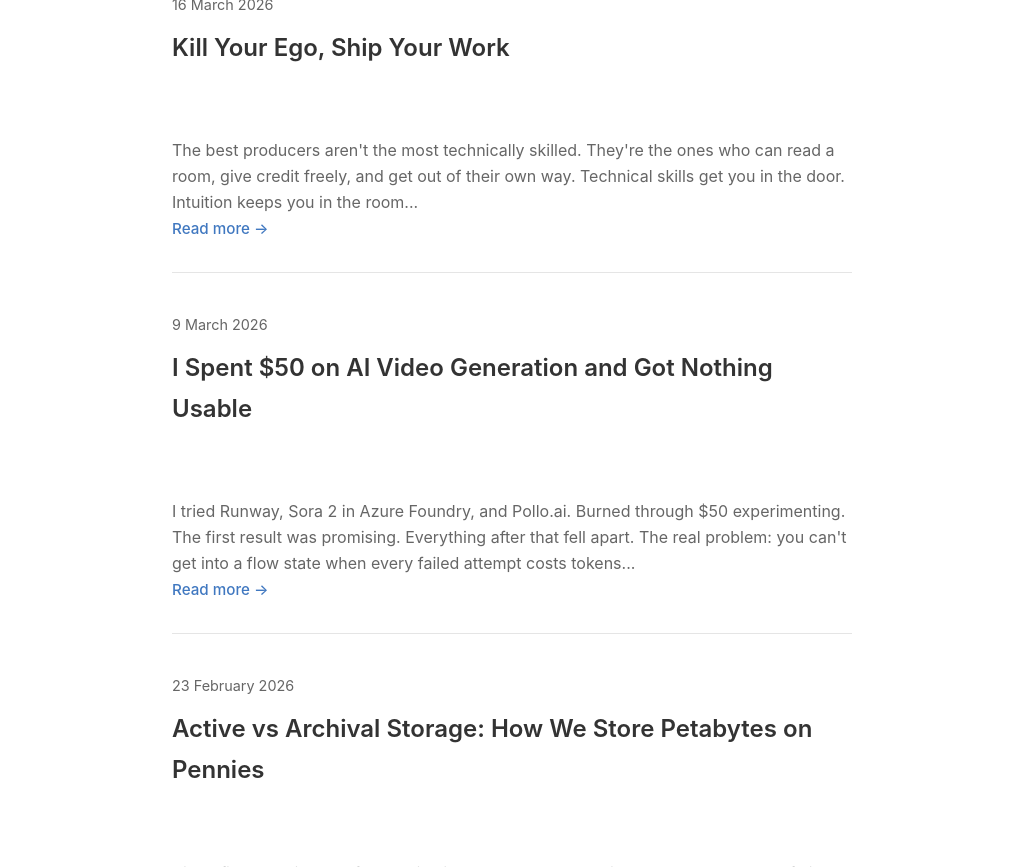
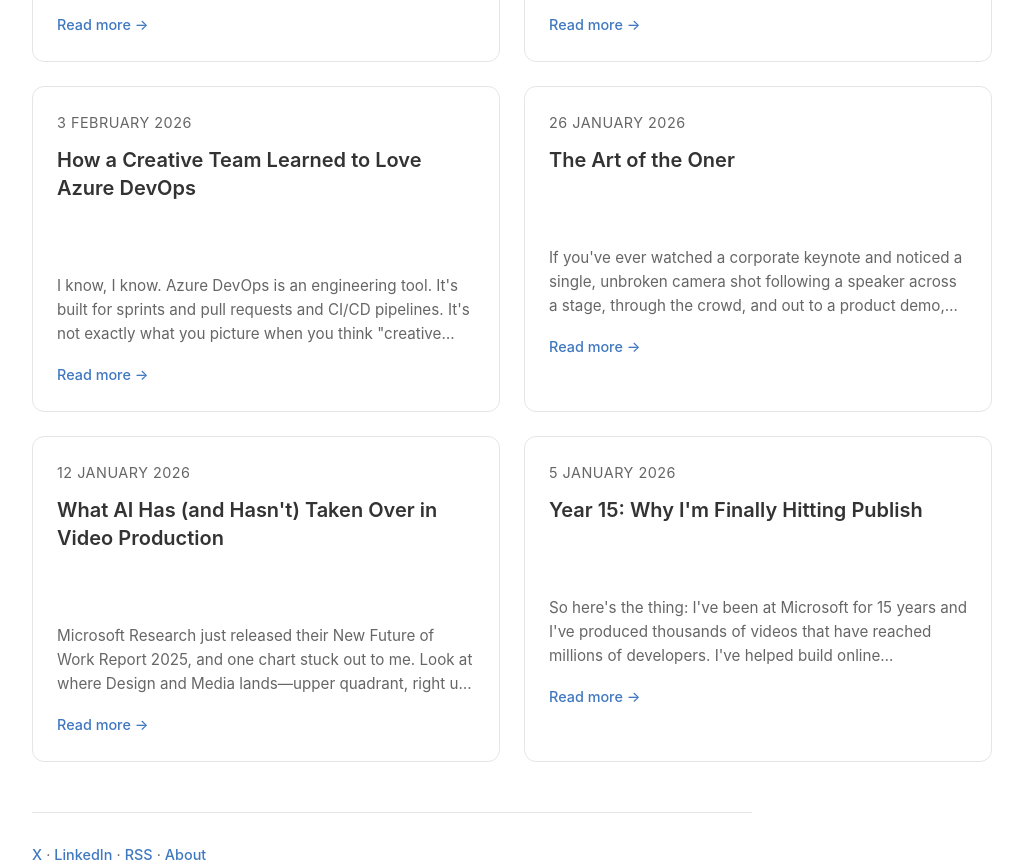
Before and after one commit to Golnaz89/golnaz89.github.io, a plain HTML site: page index.html in a window 1280 px wide. Shown: the part 1933-2800 px from the top of the page, without its empty margins (128-1151 px from the left). Drawn offline with Linux system fonts and the light colour scheme.

Commit message:
Redesign homepage with card grid layout

```diff
--- a/index.html
+++ b/index.html
@@ -52,7 +52,7 @@
     </script>
 </head>
 <body>
-    <div class="wrapper">
+    <div class="wrapper-wide">
         <header>
             <h1><a href="index.html">Golnaz.RoughCut</a></h1>
             <p class="tagline">Live from the control room</p>
--- a/styles.css
+++ b/styles.css
@@ -28,6 +28,19 @@ body {
     max-width: 720px;
     margin: 0 auto;
     padding: 40px 20px;
+}
+
+/* Homepage uses wider wrapper for card grid */
+.wrapper-wide {
+    max-width: 1000px;
+    margin: 0 auto;
+    padding: 40px 20px;
+}
+
+.wrapper-wide header,
+.wrapper-wide .banner,
+.wrapper-wide footer {
+    max-width: 720px;
 }
 
 /* Banner Styles */
@@ -97,32 +110,47 @@ header h1 a:hover {
     text-decoration: underline;
 }
 
-/* Post List Styles */
+/* Post List Styles - Card Grid */
 .posts {
+    display: grid;
+    grid-template-columns: repeat(2, 1fr);
+    gap: 24px;
     margin-bottom: 50px;
 }
 
-.post-preview {
-    margin-bottom: 40px;
-    padding-bottom: 30px;
-    border-bottom: 1px solid var(--border-color);
+@media (max-width: 700px) {
+    .posts {
+        grid-template-columns: 1fr;
+    }
 }
 
-.post-preview:last-child {
-    border-bottom: none;
+.post-preview {
+    background: var(--background-color);
+    border: 1px solid var(--border-color);
+    border-radius: 12px;
+    padding: 24px;
+    transition: box-shadow 0.2s ease, border-color 0.2s ease;
+}
+
+.post-preview:hover {
+    border-color: var(--accent-color);
+    box-shadow: 0 4px 12px rgba(0, 0, 0, 0.08);
 }
 
 .post-preview time {
     display: block;
     color: var(--secondary-color);
-    font-size: 0.9em;
-    margin-bottom: 5px;
+    font-size: 0.85em;
+    margin-bottom: 8px;
+    text-transform: uppercase;
+    letter-spacing: 0.5px;
 }
 
 .post-preview h2 {
-    margin: 0 0 10px 0;
-    font-size: 1.5em;
+    margin: 0 0 12px 0;
+    font-size: 1.25em;
     font-weight: 600;
+    line-height: 1.4;
 }
 
 .post-preview h2 a {
@@ -141,14 +169,11 @@ header h1 a:hover {
 
 /* Post Link (clickable card) */
 .post-link {
-    display: block;
+    display: flex;
+    flex-direction: column;
+    height: 100%;
     text-decoration: none;
     color: inherit;
-    transition: transform 0.2s ease;
-}
-
-.post-link:hover {
-    transform: translateX(5px);
 }
 
 .post-link:hover h2 {
@@ -157,15 +182,21 @@ header h1 a:hover {
 
 .post-excerpt {
     color: var(--secondary-color);
-    margin: 10px 0 15px 0;
+    margin: 0 0 auto 0;
     line-height: 1.6;
+    font-size: 0.95em;
+    display: -webkit-box;
+    -webkit-line-clamp: 3;
+    -webkit-box-orient: vertical;
+    overflow: hidden;
 }
 
 .read-more {
     display: inline-block;
     color: var(--accent-color);
     font-weight: 500;
-    font-size: 0.95em;
+    font-size: 0.9em;
+    margin-top: 16px;
 }
 
 .post-link:hover .read-more {
```
